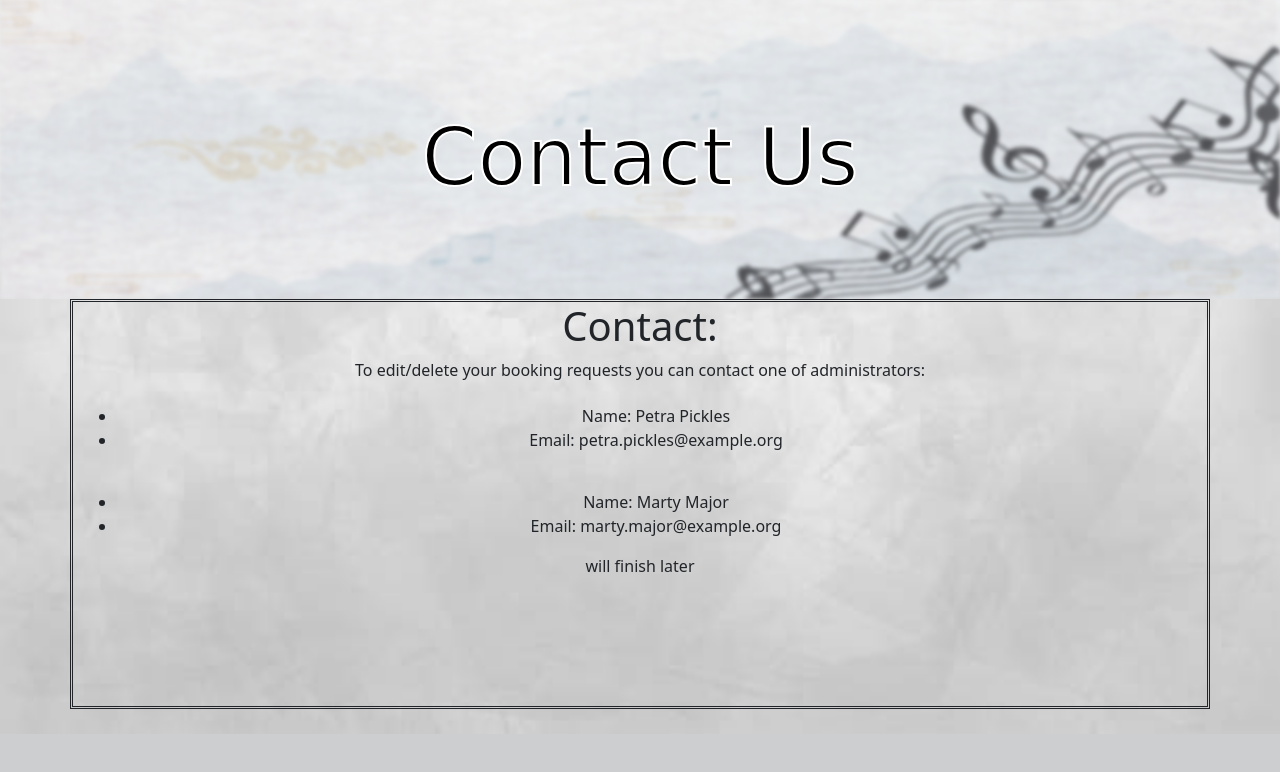
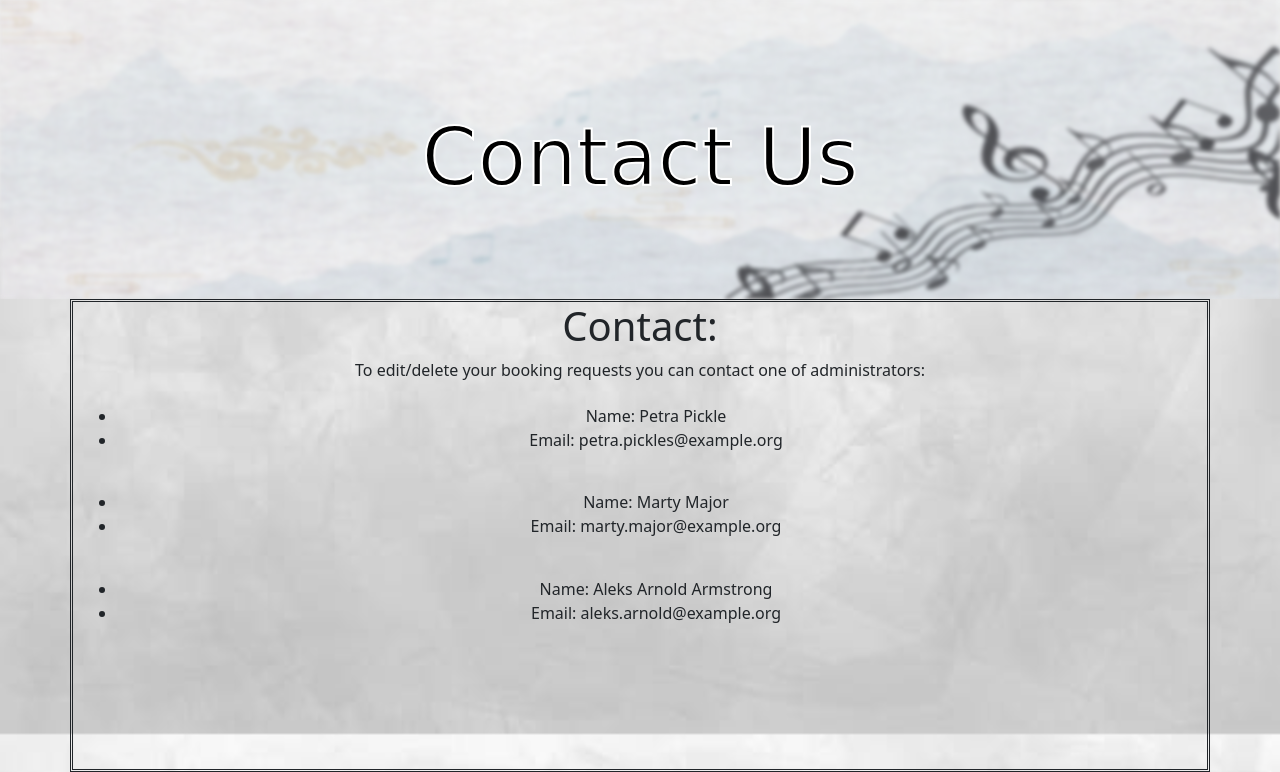
Before and after one commit to muzami1ali/Orca, a Django app: page /contact-us/ in a window 1280 px wide. Shown: the part 66-838 px from the top of the page. Before the commit the page ends 780 px from the top, so only its background shows below. Run offline with Django 4.2, Linux system fonts and the light colour scheme; a user stored in the database is signed in; some libraries are stand-ins or nearby versions.

Commit message:
Update contact page

```diff
--- a/lessons/templates/contact.html
+++ b/lessons/templates/contact.html
@@ -12,14 +12,17 @@
       <div>  To edit/delete your booking requests you can contact one of administrators:</div>
       <div>
         <ul class="a" style= "padding-top:2%;">
-          <li>Name: Petra Pickles</li>
+          <li>Name: Petra Pickle</li>
           <li>Email: petra.pickles@example.org</li>
         </ul>
         <ul class="a"style= "padding-top:2%;" >
           <li>Name: Marty Major</li>
           <li>Email: marty.major@example.org</li>
         </ul>
-        will finish later
+        <ul class="a" style= "padding-top:2%;">
+          <li>Name: Aleks Arnold Armstrong</li>
+          <li>Email: aleks.arnold@example.org</li>
+        </ul>
       </div>
   </div>
 
```
